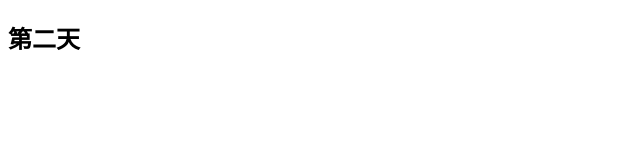
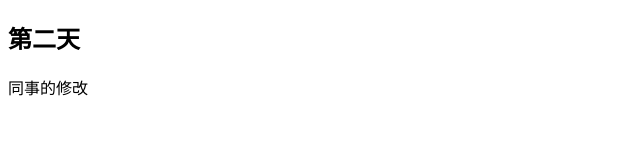
Before and after one commit to zt-China666/1601A1, a plain HTML site: page index.html in a window 1280 px wide. Shown: the whole page, without its empty margins (0-640 px from the left). Drawn offline with Linux system fonts and the light colour scheme.

Commit message:
提交同事修改

```diff
--- a/index.html
+++ b/index.html
@@ -10,6 +10,7 @@
 
 <body>
     <h2>第二天</h2>
+    <div>同事的修改</div>
 </body>
 
 </html>
```
